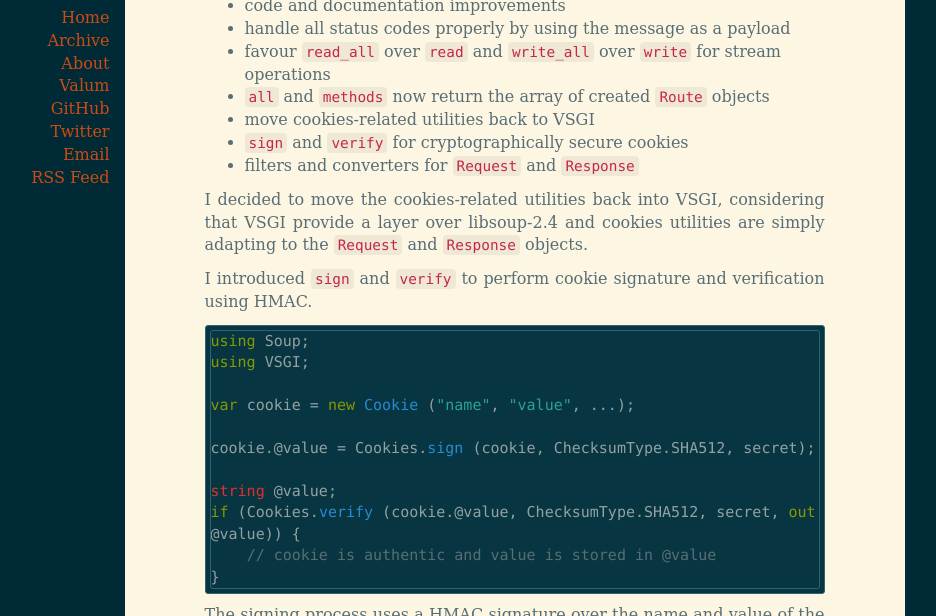
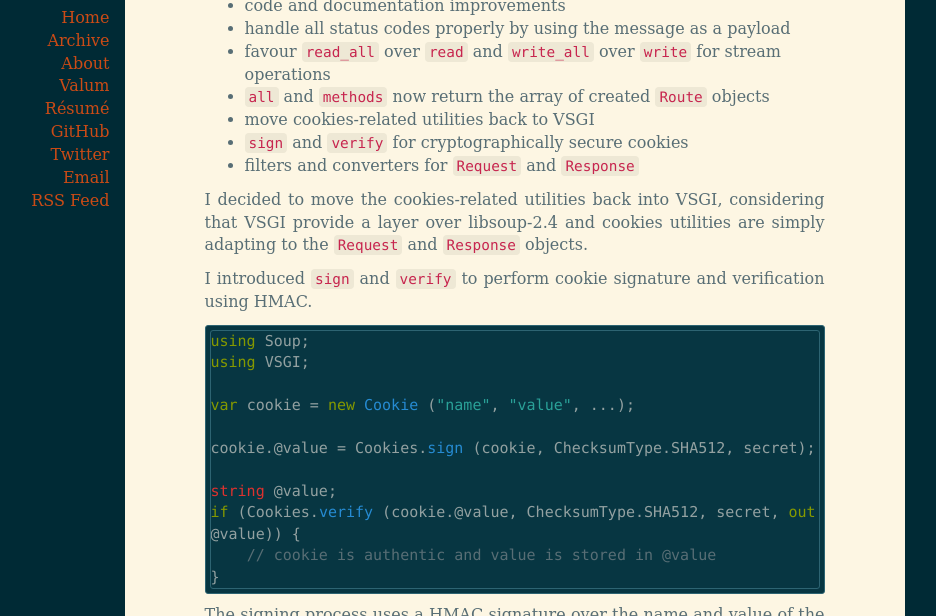
Before and after one commit to arteymix/arteymix.github.io, a Jekyll site: the page built from index.html, in a window 1280 px wide and 900 px high, cut to the strip 284-900 px from the top of the window. Shown: the whole strip, without its empty margins (223-1159 px from the left). Built offline with Jekyll 4.4.1, drawn with Linux system fonts in a browser that asks for light colours; some web fonts are replaced; Markdown is read by kramdown in place of the engine named in the settings; the list of posts is cut into pages by our own code; comment, search, counter and statistics services are not loaded.

Commit message:
Résumé update
Add a link to the said document in the nav section.

```diff
--- a/_layouts/default.html
+++ b/_layouts/default.html
@@ -49,6 +49,7 @@
             {% for category in site.categories | keys %}
               <li><a href="/{{ category[0] }}">{{ category[0] | capitalize }}</a></li>
             {% endfor %}
+            <li><a href="/assets/curiculum-vitae.pdf">Résumé</a></li>
             <li><a href="https://github.com/arteymix">GitHub</a></li>
             <li><a href="https://twitter.com/@arteymix">Twitter</a></li>
             <li><a href="mailto:guillaumepoiriermorency@gmail.com">Email</a></li>
```
Also changed, not shown: 1 other file.
